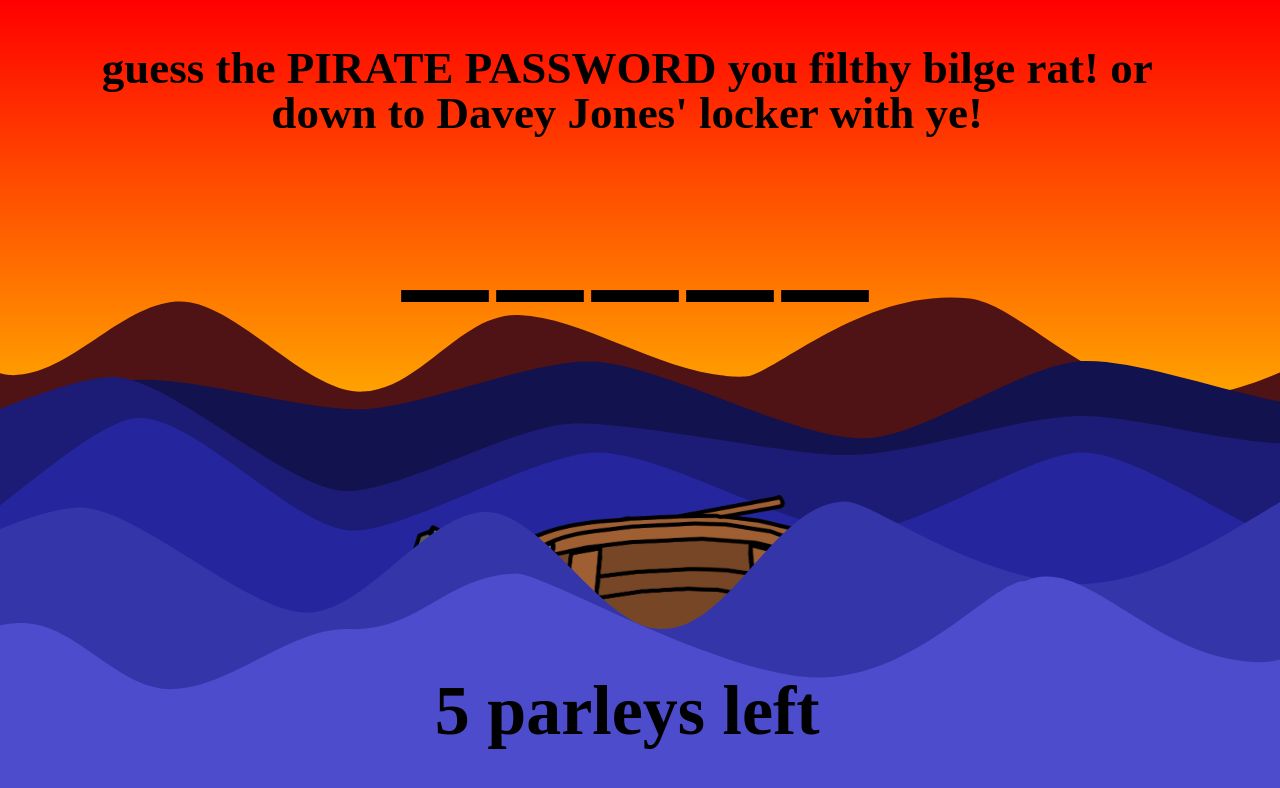
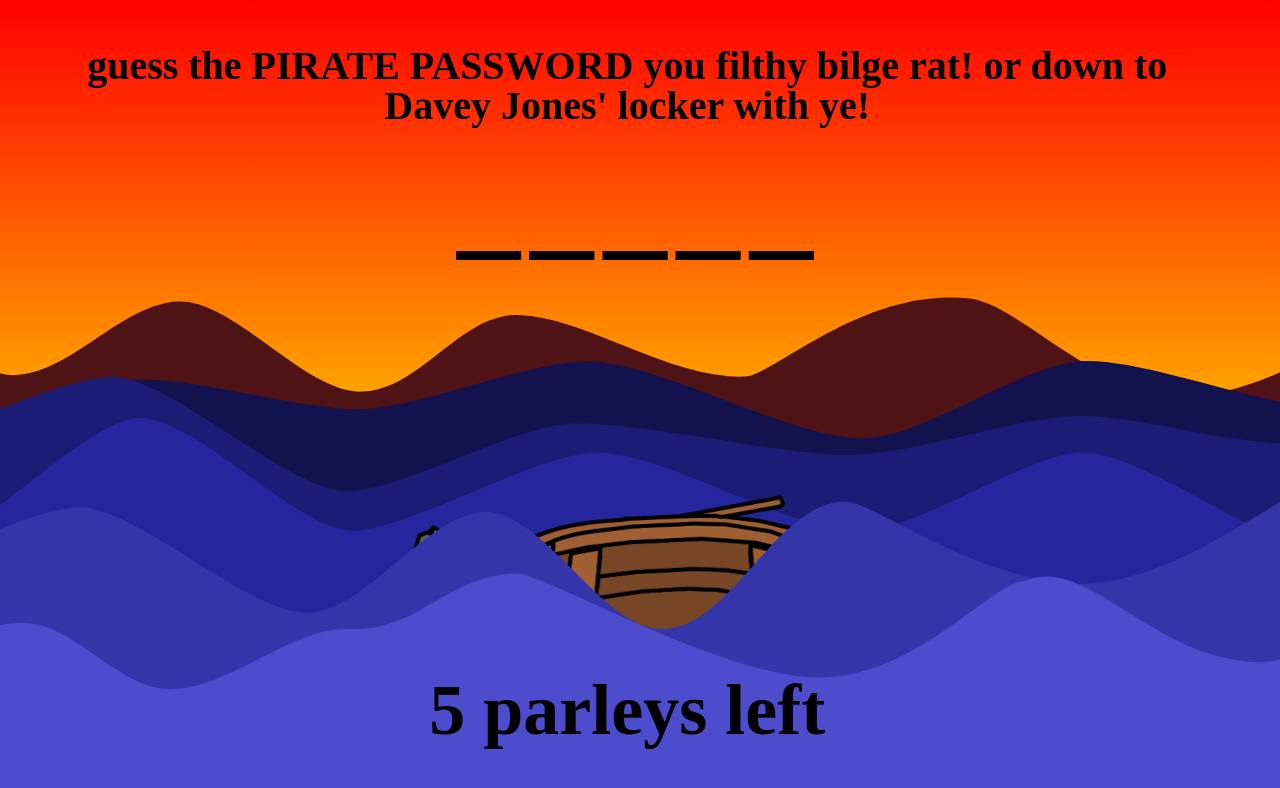
Before and after one commit to gwilken/SharkAttack, a plain HTML site: page index.html in a window 1280 px wide. Drawn offline with Linux system fonts and the light colour scheme; a web font is replaced by a local one.

Commit message:
css font % changes

```diff
--- a/assets/css/style.css
+++ b/assets/css/style.css
@@ -30,7 +30,7 @@ h1 {
 	top: 1%;
 	left: 0;
 	font-family: 'IM Fell English SC', serif;
-	font-size: 45px;
+	font-size: 250%;
 	text-align: center;
 	font-weight: bold;
 	z-index: 10;
@@ -43,7 +43,7 @@ h2 {
 	left: 0;
 	width: 100%;
 	font-family: 'IM Fell English SC', serif;
-	font-size: 170px;
+	font-size: 790%;
 	letter-spacing: 10px;
 	text-align: center;
 	font-weight: bold;
@@ -57,7 +57,7 @@ h3 {
 	left: 0;
 	width: 100%;
 	font-family: 'IM Fell English SC', serif;
-	font-size: 100px;
+	font-size: 550%;
 	letter-spacing: 10px;
 	text-align: center;
 	font-weight: bold;
@@ -71,7 +71,7 @@ h4 {
 	bottom: 2%;
 	left: 0;
 	font-family: 'IM Fell English SC', serif;
-	font-size: 70px;
+	font-size: 450%;
 	text-align: center;
 	font-weight: bold;
 	z-index: 10;
--- a/assets/js/sharky.js
+++ b/assets/js/sharky.js
@@ -29,7 +29,7 @@ var User = function(name) {
 
 var Game = function(user, wordToGuess) {
 
-	console.log(wordToGuess);
+	console.log(wordToGuess); //for debuggin', and cheating
 
 	this.user = user;
 	this.word = wordToGuess.toUpperCase();
@@ -190,9 +190,7 @@ var Game = function(user, wordToGuess) {
 
 	}
 
-
 	this.updateBoard();
-
 
 }
 
```
Also changed, not shown: assets/images/grog.svg (deleted), assets/images/jollyroger-02.svg (deleted), assets/images/jollyroger-black.svg (deleted), assets/images/jollyroger-red.svg (deleted), assets/images/jollyroger.svg (deleted), 2 other files.
